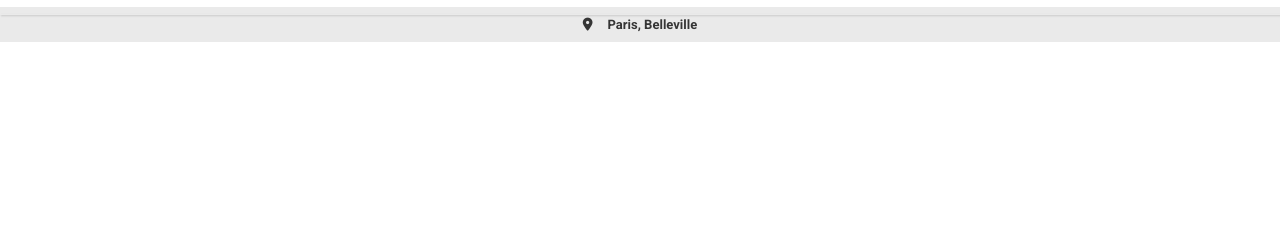
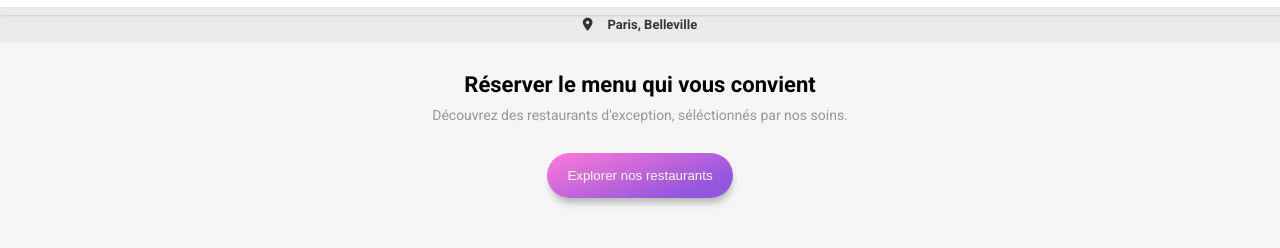
Before and after one commit to NeilBouiche/Ohmyfood, a website: page index.html in a window 1280 px wide. Shown: the part 46-294 px from the top of the page. Drawn offline with Linux system fonts and the light colour scheme; a web font is replaced by a local one.

Commit message:
Implémentation complète de la partie Header-Hero

```diff
--- a/index.html
+++ b/index.html
@@ -27,9 +27,16 @@
     </header>
     <!-- Hero Section -->
     <section>
-      <div class="location container">
+      <div class="location">
         <i class="fa-solid fa-location-dot location__icon"></i>
         <p class="location__name">Paris, Belleville</p>
+      </div>
+      <div class="hero">
+        <h2 class="hero__title">Réserver le menu qui vous convient</h2>
+        <p class="hero__description">
+          Découvrez des restaurants d'exception, séléctionnés par nos soins.
+        </p>
+        <button class="hero__btn">Explorer nos restaurants</button>
       </div>
     </section>
   </body>
--- a/sass/layout/_hero.scss
+++ b/sass/layout/_hero.scss
@@ -23,3 +23,42 @@
     margin-left: 1.5rem;
   }
 }
+
+.hero {
+  background-color: #f6f6f6;
+  padding: 3rem 7rem;
+  display: flex;
+  flex-direction: column;
+  align-items: center;
+  text-align: center;
+  min-height: 25rem;
+
+  &__title {
+    font-size: 2.2rem;
+    font-weight: bold;
+  }
+
+  &__description {
+    margin-top: 1rem;
+    font-size: 1.4rem;
+    color: rgb(151, 151, 151);
+  }
+
+  &__btn {
+    width: fit-content;
+    margin-top: 3rem;
+    border-radius: 5rem;
+    padding: 1.5rem 2rem;
+    background: rgb(255, 121, 218);
+    background: linear-gradient(
+      160deg,
+      rgba(255, 121, 218, 1) 0%,
+      rgba(147, 86, 220, 1) 81%
+    );
+    border: none;
+    color: rgb(255, 249, 221);
+    font-weight: 500;
+    -webkit-box-shadow: 1px 7px 7px -2px rgba(0, 0, 0, 0.37);
+    box-shadow: 1px 7px 7px -2px rgba(0, 0, 0, 0.25);
+  }
+}
```
Also changed, not shown: public/css/style.css, 1 other file.
